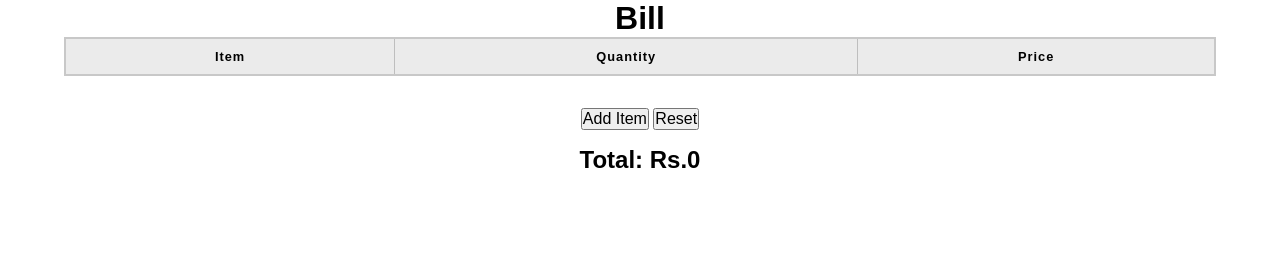
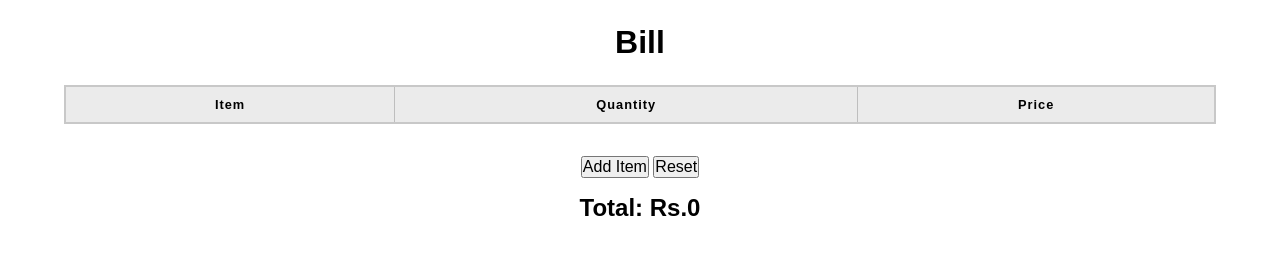
Before and after one commit to anand-patel-91/Bill, a plain HTML site: page index.html in a window 1280 px wide. Drawn offline with Linux system fonts and the light colour scheme.

```diff
--- a/style.css
+++ b/style.css
@@ -13,7 +13,7 @@ body {
 }
 
 table {
-    width: 90%;
+    width: 90vw;
     margin: auto;
     border-collapse: collapse;
     border: 2px solid rgb(200, 200, 200);
@@ -49,6 +49,11 @@ caption {
     padding: 10px;
 }
 
+h1{
+    padding-bottom: 1.5rem;
+    padding-top: 1.5rem;
+}
+
 button {
     font-size: 1rem;
     margin-bottom: 1rem;
```
Also changed, not shown: 1 other file.
